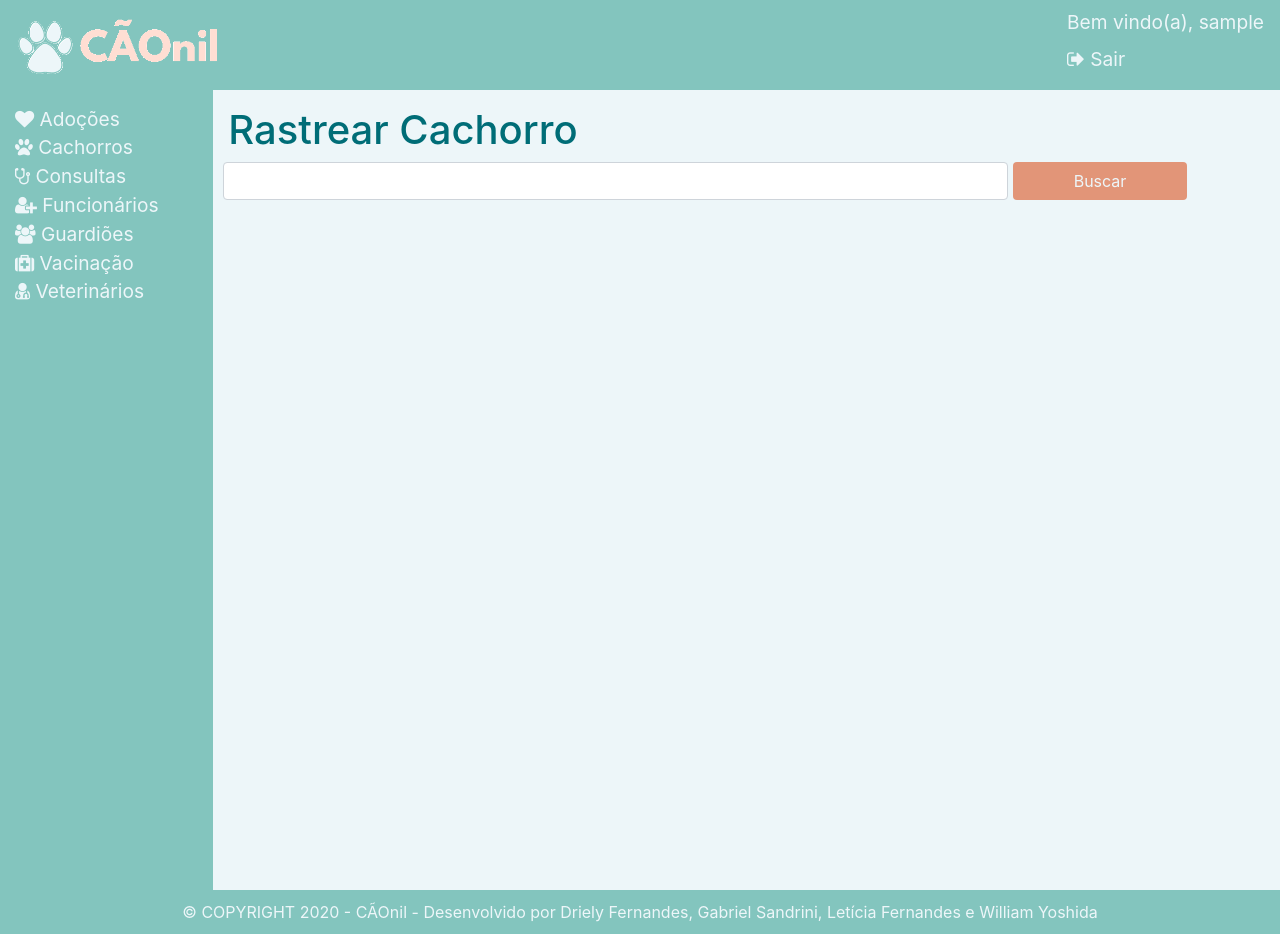
After one commit to gabrielsandrini/canil-ifsp, a Django app: page /rastreamento/ in a window 1280 px wide. The commit adds this page. Run offline with Django 3.2, Linux system fonts and the light colour scheme; the visitor is signed in with stand-in values (Sample User, id 1); some libraries are stand-ins or nearby versions.

Commit message:
criação template rastrear cachorro e views atualizar/deletar pessoa

```diff
--- /dev/null
+++ b/core/templates/core/cachorro/rastreamento.html
@@ -0,0 +1,30 @@
+{% extends 'base.html' %}
+{% load static %}
+{% load crispy_forms_tags %}
+
+{% block title %}
+    Rastrear Cachorro
+{% endblock %}
+
+
+{% block header %}
+    <div class="row">
+        <div class="col">
+            <h1>Rastrear Cachorro</h1>
+        </div>
+    </div>
+{% endblock %}
+
+{% block main %}
+    <div class="row">
+        <div class="col-12">
+            <form method="post">
+                <div class="form-row">
+                    <input type="text" class="form-control col-9">
+                    &nbsp
+                    <input type="submit" value="Buscar" class="btn btn-listagem-registrar col-2">
+                </div>
+            </form>
+        </div>
+    </div>
+{% endblock %}
--- a/core/templates/core/pessoa/listagem_pessoa.html
+++ b/core/templates/core/pessoa/listagem_pessoa.html
@@ -25,8 +25,10 @@
                             <td>{{ pessoa.telefone }}</td>
                             <td>{{ pessoa.celular }}</td>
                             <td>
-                                <a href="#" class="btn btn-warning">Editar</a>
-                                <a href="#" class="btn btn-danger">Excluir</a>
+                                <a href="{% url 'url_atualiza_pessoa' pessoa.id %}" class="btn btn-warning">Editar</a>
+                                <a href='#'
+                                   onclick='confirmarDelete("{{ pessoa }}", "{% url 'url_deleta_pessoa' pessoa.id %}")'
+                                   class="btn btn-danger">Excluir</a>
                             </td>
                         </tr>
                     {% endfor %}
--- a/core/urls.py
+++ b/core/urls.py
@@ -1,9 +1,10 @@
 from django.urls import path
 from core.views.index import index
-from core.views.pessoa import cadastro_pessoa, listagem_pessoa
+from core.views.pessoa import cadastro_pessoa, listagem_pessoa, atualiza_pessoa, deleta_pessoa
 from core.views.funcionario import cadastro_funcionario, listagem_funcionario
 from core.views.veterinario import cadastro_veterinario, listagem_veterinario
-from core.views.cachorro import cadastro_cachorro, listagem_cachorro, atualiza_cachorro, deleta_cachorro
+from core.views.cachorro import (cadastro_cachorro, listagem_cachorro, atualiza_cachorro, deleta_cachorro,
+                                 rastrear_cachorro)
 from core.views.adocao import cadastro_adocao, listagem_adocao, atualiza_adocao, deleta_adocao
 from core.views.consulta_veterinario import cadastro_consulta_veterinario, listagem_consulta_veterinario
 from core.views.vacina import cadastro_vacina, listagem_vacina
@@ -16,6 +17,8 @@ urlpatterns = [
     # Pessoa
     path('cadastro_pessoa/', cadastro_pessoa, name='url_cadastro_pessoa'),
     path('listagem_pessoa/', listagem_pessoa, name='url_listagem_pessoa'),
+    path('atualiza_pessoa/<int:pessoa_id>', atualiza_pessoa, name='url_atualiza_pessoa'),
+    path('deleta_pessoa/<int:pessoa_id>', deleta_pessoa, name='url_deleta_pessoa'),
 
     # Funcionário
     path('cadastro_funcionario/', cadastro_funcionario, name='url_cadastro_funcionario'),
@@ -30,6 +33,7 @@ urlpatterns = [
     path('listagem_cachorro/', listagem_cachorro, name='url_listagem_cachorro'),
     path('atualiza_cachorro/<int:cachorro_id>', atualiza_cachorro, name='url_atualiza_cachorro'),
     path('deleta_cachorro/<int:cachorro_id>', deleta_cachorro, name='url_deleta_cachorro'),
+    path('rastreamento/', rastrear_cachorro, name='url_rastrear_cachorro'),
 
     # Adoção
     path('cadastro_adocao/', cadastro_adocao, name='url_cadastro_adocao'),
--- a/core/views/cachorro.py
+++ b/core/views/cachorro.py
@@ -64,3 +64,8 @@ def deleta_cachorro(_, cachorro_id):
     cachorro = Cachorro.objects.get(id=cachorro_id)
     cachorro.delete()
     return redirect(url_listagem)
+
+
+@login_required()
+def rastrear_cachorro(request):
+    return render(request, 'core/cachorro/rastreamento.html')
--- a/core/views/pessoa.py
+++ b/core/views/pessoa.py
@@ -40,3 +40,29 @@ def listagem_pessoa(request):
                }
 
     return render(request, 'core/pessoa/listagem_pessoa.html', context)
+
+
+@login_required()
+def atualiza_pessoa(request, pessoa_id):
+    pessoa = Pessoa.objects.get(id=pessoa_id)
+    form_pessoa = FormPessoa(request.POST or None, instance=pessoa)
+
+    context = {'forms': [form_pessoa],
+               'form_action': 'Atualizar',
+               'title_page': 'Atualização',
+               'btn_action': 'Listagem',
+               'model': model,
+               'url': url_listagem}
+
+    if form_pessoa.is_valid():
+        form_pessoa.save()
+        return redirect(url_listagem)
+
+    return render(request, 'core/cadastro_e_atualizacao.html', context)
+
+
+@login_required()
+def deleta_pessoa(_, pessoa_id):
+    pessoa = Pessoa.objects.get(id=pessoa_id)
+    pessoa.delete()
+    return redirect(url_listagem)
--- a/static_files/css/style.css
+++ b/static_files/css/style.css
@@ -68,9 +68,15 @@ h1{
     color: #006D77;
 }
 
-.btn-listagem-registrar, .btn-login{
+.btn-login{
     background-color: #E29578;
     color: #EDF6F9;
+}
+
+.btn-listagem-registrar{
+    background-color: #E29578;
+    color: #EDF6F9;
+    float: right;
 }
 
 .btn-listagem-registrar:hover, .btn-login:hover{
@@ -83,3 +89,9 @@ h1{
         display: none;
     }
 }
+
+@media(max-width: 768px){
+    .btn-listagem-registrar{
+        float: none;
+    }
+}
--- a/templates/base.html
+++ b/templates/base.html
@@ -77,11 +77,11 @@
                 <div class="mt-3 mb-3">
                     {% block header %}
                         <div class=" row d-flex align-items-center justify-content-around">
-                            <div class="col-8">
+                            <div class="col-md-8 col-sm-12">
                                 <h1>{{ title_page }} de {{ model }}</h1>
                             </div>
-                            <div class="col-4">
-                                <a href="{{ url }}" class="btn btn-listagem-registrar float-right">{{ btn_action }} {{ model }}</a>
+                            <div class="col-md-4 col-sm-12">
+                                <a href="{{ url }}" class="btn btn-listagem-registrar">{{ btn_action }} {{ model }}</a>
                             </div>
                         </div>
                     {% endblock %}
```
Also changed, not shown: core/templates/core/index.html (+7 -7 lines).
